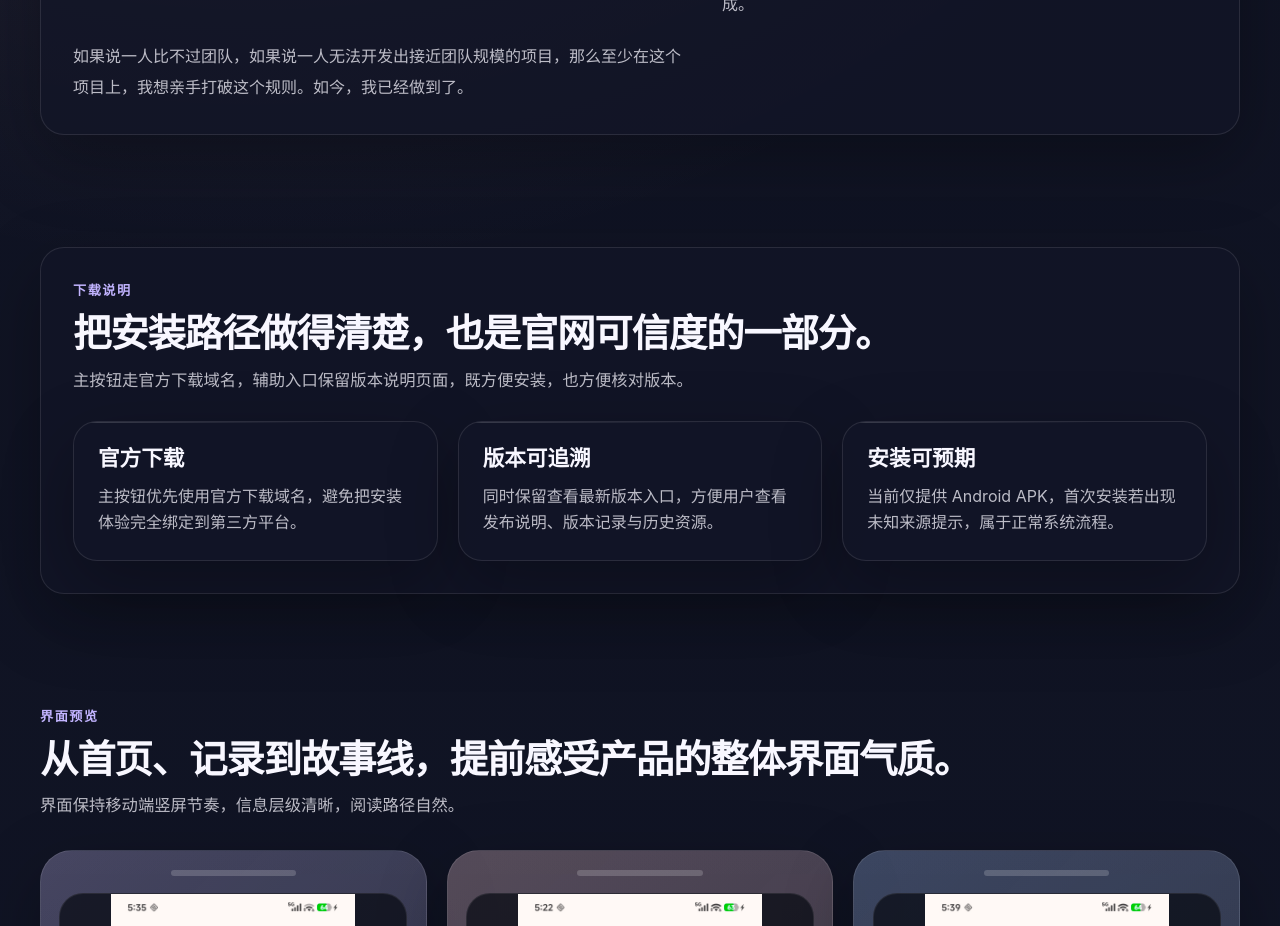
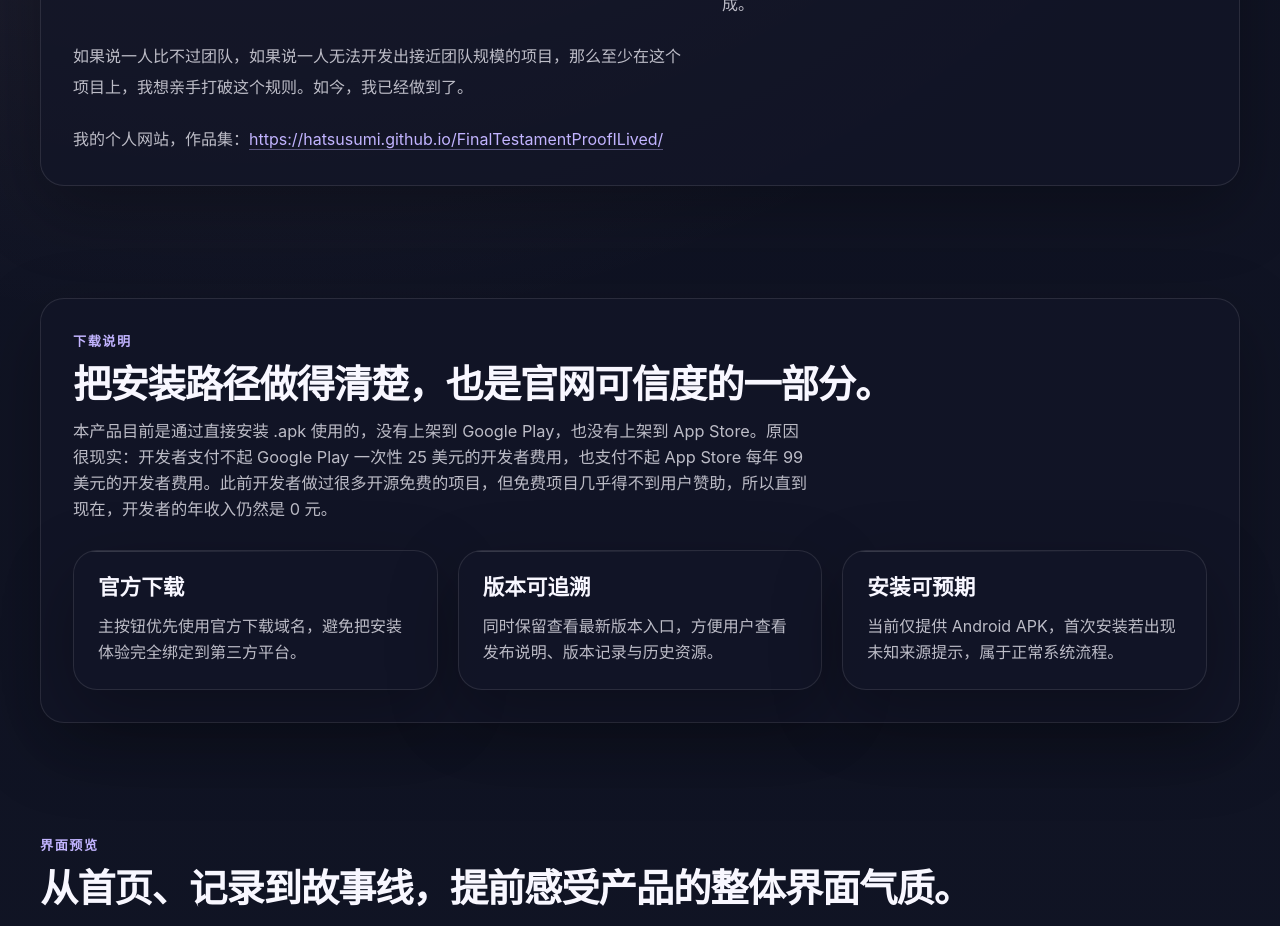
Before and after one commit to HatsuSumi/Serendipity, a Next.js app in the folder serendipity_web/: page / in a window 1280 px wide. Shown: the part 2880-3806 px from the top of the page. Built offline with nearby package versions, Linux system fonts and the light colour scheme.

Commit message:
feat: refine website developer and download copy

```diff
--- a/serendipity_web/app/page.module.css
+++ b/serendipity_web/app/page.module.css
@@ -303,6 +303,34 @@
   line-height: 1.9;
 }
 
+.builderStoryLinkRow {
+  margin: 1.5rem 0 0;
+  color: var(--color-text-secondary);
+  line-height: 1.7;
+  word-break: break-word;
+}
+
+.builderStoryLink {
+  color: var(--color-accent);
+  text-decoration: none;
+  border-bottom: 1px solid rgba(194, 180, 255, 0.4);
+  transition:
+    color 160ms ease,
+    border-color 160ms ease,
+    opacity 160ms ease;
+}
+
+.builderStoryLink:hover {
+  color: var(--color-text-primary);
+  border-color: rgba(194, 180, 255, 0.8);
+}
+
+.builderStoryLink:focus-visible {
+  outline: 2px solid rgba(194, 180, 255, 0.7);
+  outline-offset: 4px;
+  border-radius: 4px;
+}
+
 .downloadTrustSection {
   display: flex;
   flex-direction: column;
--- a/serendipity_web/app/page.tsx
+++ b/serendipity_web/app/page.tsx
@@ -195,6 +195,17 @@ export default function HomePage() {
                 <p key={paragraph}>{paragraph}</p>
               ))}
             </div>
+            <p className={styles.builderStoryLinkRow}>
+              <span>{builderStory.website.label}：</span>
+              <a
+                className={styles.builderStoryLink}
+                href={builderStory.website.href}
+                target="_blank"
+                rel="noreferrer"
+              >
+                {builderStory.website.href}
+              </a>
+            </p>
           </div>
         </Container>
       </section>
@@ -205,7 +216,7 @@ export default function HomePage() {
             <SectionHeading
               eyebrow="下载说明"
               title="把安装路径做得清楚，也是官网可信度的一部分。"
-              description="主按钮走官方下载域名，辅助入口保留版本说明页面，既方便安装，也方便核对版本。"
+              description="本产品目前是通过直接安装 .apk 使用的，没有上架到 Google Play，也没有上架到 App Store。原因很现实：开发者支付不起 Google Play 一次性 25 美元的开发者费用，也支付不起 App Store 每年 99 美元的开发者费用。此前开发者做过很多开源免费的项目，但免费项目几乎得不到用户赞助，所以直到现在，开发者的年收入仍然是 0 元。"
             />
             <div className={styles.downloadTrustGrid}>
               {downloadTrustItems.map((item) => (
--- a/serendipity_web/content/site-content.ts
+++ b/serendipity_web/content/site-content.ts
@@ -135,6 +135,10 @@ export const builderStory = {
     '从产品设计、前端开发、后端开发，到架构设计、数据库设计、接口设计、运维部署、测试、维护与文档编写，几乎所有环节都由一人完成。',
     '如果说一人比不过团队，如果说一人无法开发出接近团队规模的项目，那么至少在这个项目上，我想亲手打破这个规则。如今，我已经做到了。',
   ],
+  website: {
+    label: '我的个人网站，作品集',
+    href: 'https://hatsusumi.github.io/FinalTestamentProofILived/',
+  },
 } as const;
 
 export const downloadTrustItems = [
```
